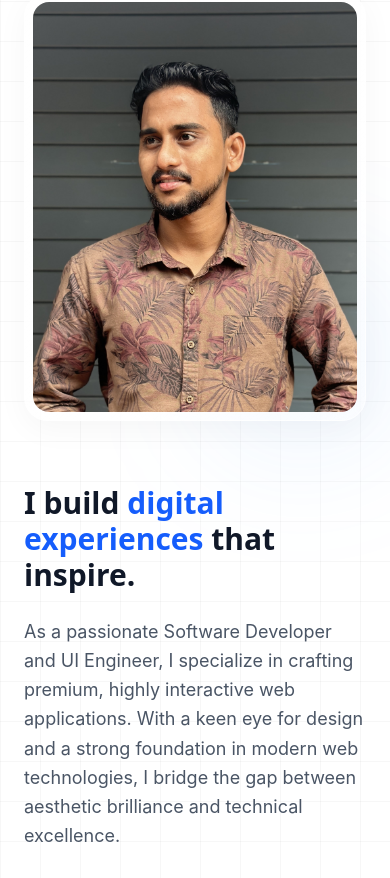
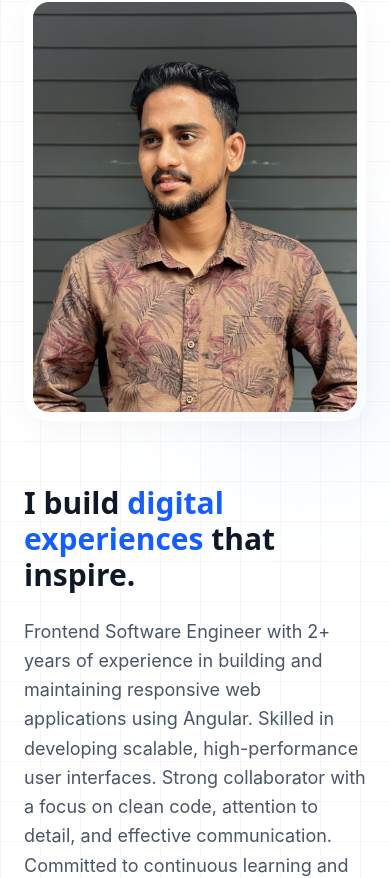
Before and after one commit to Ashik-ch/Ashikch, a React (Vite) app: page / in a window 390 px wide. Shown: the part 1119-1997 px from the top of the page. Built offline with nearby package versions, Linux system fonts and the light colour scheme.

Commit message:
ui updates

```diff
--- a/src/components/About.jsx
+++ b/src/components/About.jsx
@@ -1,6 +1,7 @@
-import { motion } from 'framer-motion';
+import { motion, useMotionValue, useSpring } from "framer-motion";
 import { useRef } from 'react';
 import profile from '../assets/ashik.jpg';
+import { portfolioData } from '../data/portfolioData';
 
 const stats = [
   { label: 'Years Experience', value: '3+' },
@@ -10,23 +11,32 @@ const stats = [
 ];
 
 export default function About() {
+
+  const mouseX = useMotionValue(0);
+  const mouseY = useMotionValue(0);
+
+  const smoothX = useSpring(mouseX, { stiffness: 120, damping: 18 });
+  const smoothY = useSpring(mouseY, { stiffness: 120, damping: 18 });
+
+
   return (
     <section id="about" className="py-32 relative overflow-hidden">
       <div className="max-w-7xl mx-auto px-6 lg:px-12 relative z-10">
         <motion.div
           initial={{ opacity: 0, y: 50 }}
           whileInView={{ opacity: 1, y: 0 }}
-          viewport={{ once: true, margin: "-100px" }}
+          viewport={{ once: true }}
           transition={{ duration: 0.8 }}
           className="text-center mb-20"
         >
           <h2 className="text-4xl md:text-5xl font-heading font-bold text-gray-900 mb-4">
-            Behind the Code
+            Behind The Code
           </h2>
           <div className="w-20 h-1 bg-blue-600 mx-auto rounded-full" />
         </motion.div>
 
         <div className="grid grid-cols-1 lg:grid-cols-2 gap-16 items-center">
+
           <motion.div
             initial={{ opacity: 0, x: -50 }}
             whileInView={{ opacity: 1, x: 0 }}
@@ -34,14 +44,36 @@ export default function About() {
             transition={{ duration: 0.8 }}
             className="relative"
           >
-            <div className="relative rounded-3xl overflow-hidden glass-card p-2 aspect-[4/5] group max-w-md mx-auto">
-              <div className="absolute inset-0 bg-gradient-to-tr from-blue-500/20 to-purple-500/20 opacity-0 group-hover:opacity-100 transition-opacity duration-500 z-10" />
+            <div
+              className="relative rounded-3xl overflow-hidden glass-card p-2 aspect-[4/5] group max-w-md mx-auto"
+              onMouseMove={(e) => {
+                const rect = e.currentTarget.getBoundingClientRect();
+                mouseX.set(e.clientX - rect.left);
+                mouseY.set(e.clientY - rect.top);
+              }}
+            >
+              {/* Hover Gradient Overlay */}
+              <div className="absolute inset-0 bg-gradient-to-tr from-blue-900/50 to-purple-900/50 opacity-0 group-hover:opacity-100 transition-opacity duration-500 z-10" />
+
+              {/* Spotlight Effect */}
+              <motion.div
+                className="absolute inset-0 z-20 pointer-events-none opacity-0 group-hover:opacity-100 transition-opacity duration-300"
+                style={{
+                  background: `radial-gradient(220px circle at ${smoothX}px ${smoothY}px, rgba(255,255,255,0.30), transparent 60%)`,
+                }}
+              />
+
+              {/* Image */}
               <img
                 src={profile}
                 alt="Ashik Portrait"
                 className="w-full h-full object-cover rounded-2xl transition-transform duration-700 group-hover:scale-105"
               />
+
+              {/* Shine Line */}
+              <div className="absolute inset-0 bg-gradient-to-r from-transparent via-white/10 to-transparent -translate-x-full group-hover:translate-x-full transition-transform duration-1000 z-20" />
             </div>
+
             {/* Floating decoration */}
             <div className="absolute -bottom-8 -right-8 w-48 h-48 bg-blue-400/10 rounded-full blur-3xl -z-10" />
           </motion.div>
@@ -55,11 +87,8 @@ export default function About() {
             <h3 className="text-3xl font-heading font-bold text-gray-900 mb-6">
               I build <span className="text-blue-600">digital experiences</span> that inspire.
             </h3>
-            <p className="text-lg text-gray-600 leading-relaxed mb-8">
-              As a passionate Software Developer and UI Engineer, I specialize in crafting premium, highly interactive web applications. With a keen eye for design and a strong foundation in modern web technologies, I bridge the gap between aesthetic brilliance and technical excellence.
-            </p>
             <p className="text-lg text-gray-600 leading-relaxed mb-10">
-              My journey involves working with diverse teams and tackling complex problems, always aiming to deliver solutions that are not just functional, but truly memorable.
+              {portfolioData.about}
             </p>
 
             <div className="grid grid-cols-2 gap-6">
--- a/src/components/Contact.jsx
+++ b/src/components/Contact.jsx
@@ -1,7 +1,16 @@
 import { motion } from 'framer-motion';
 import { Mail, MapPin, Send, Code, Globe, MessageCircle } from 'lucide-react';
 
+import { portfolioData } from '../data/portfolioData';
+
 export default function Contact() {
+  const { contact, personal_info } = portfolioData;
+  const socialLinks = [
+    { icon: Code, url: personal_info.github },
+    { icon: Globe, url: personal_info.portfolio },
+    { icon: MessageCircle, url: personal_info.linkedin }
+  ];
+
   return (
     <section id="contact" className="py-32 relative bg-gray-900 text-white overflow-hidden mt-32 rounded-t-[3rem]">
       {/* Decorative Background Elements */}
@@ -31,7 +40,7 @@ export default function Contact() {
                 </div>
                 <div>
                   <div className="text-sm text-gray-500">Email Me</div>
-                  <a href="mailto:hello@example.com" className="font-medium hover:text-blue-400 transition-colors">hello@example.com</a>
+                  <a href={`mailto:${contact.email}`} className="font-medium hover:text-blue-400 transition-colors">{contact.email}</a>
                 </div>
               </div>
 
@@ -41,17 +50,19 @@ export default function Contact() {
                 </div>
                 <div>
                   <div className="text-sm text-gray-500">Location</div>
-                  <div className="font-medium">Kochi, Kerala</div>
+                  <div className="font-medium">{contact.address}</div>
                 </div>
               </div>
             </div>
 
             {/* Social Icons */}
             <div className="flex gap-4">
-              {[Code, Globe, MessageCircle].map((Icon, i) => (
+              {socialLinks.map(({ icon: Icon, url }, i) => (
                 <a
                   key={i}
-                  href="#"
+                  href={url}
+                  target="_blank"
+                  rel="noopener noreferrer"
                   className="w-10 h-10 rounded-full bg-white/5 border border-white/10 flex items-center justify-center text-gray-400 hover:text-white hover:bg-blue-600 hover:border-blue-500 hover:shadow-[0_0_15px_rgba(59,130,246,0.5)] transition-all duration-300 interactive"
                 >
                   <Icon size={18} />
@@ -119,7 +130,7 @@ export default function Contact() {
 
         {/* Footer */}
         <div className="mt-32 pt-8 border-t border-white/10 flex flex-col md:flex-row justify-between items-center gap-4 text-sm text-gray-500 pb-8">
-          <div>© {new Date().getFullYear()} Ashik. All rights reserved.</div>
+          <div>© {new Date().getFullYear()} {personal_info.name}. All rights reserved.</div>
           <div className="flex gap-6">
             <a href="#" className="hover:text-white transition-colors">Privacy Policy</a>
             <a href="#" className="hover:text-white transition-colors">Terms of Service</a>
--- a/src/components/Projects.jsx
+++ b/src/components/Projects.jsx
@@ -1,54 +1,97 @@
-import { motion, AnimatePresence } from 'framer-motion';
-import { useState } from 'react';
-import { Code, ExternalLink } from 'lucide-react';
+import { motion, AnimatePresence } from "framer-motion";
+import { ExternalLink } from "lucide-react";
+import { useRef, useState, useCallback } from "react";
+import { portfolioData } from "../data/portfolioData";
 
-const projects = [
-  {
-    id: 1,
-    title: 'E-Commerce Platform',
-    category: 'Full Stack',
-    image: 'https://images.unsplash.com/photo-1661956602116-aa6865609028?ixlib=rb-4.0.3&auto=format&fit=crop&w=800&q=80',
-    tech: ['React', 'Node.js', 'MongoDB', 'Tailwind'],
-    github: '#',
-    live: '#'
-  },
-  {
-    id: 2,
-    title: 'Fintech Dashboard',
-    category: 'Frontend',
-    image: 'https://images.unsplash.com/photo-1551288049-bebda4e38f71?ixlib=rb-4.0.3&auto=format&fit=crop&w=800&q=80',
-    tech: ['Angular', 'RxJS', 'SCSS'],
-    github: '#',
-    live: '#'
-  },
-  {
-    id: 3,
-    title: 'AI Image Generator',
-    category: 'Full Stack',
-    image: 'https://images.unsplash.com/photo-1677442136019-21780ecad995?ixlib=rb-4.0.3&auto=format&fit=crop&w=800&q=80',
-    tech: ['React', 'OpenAI', 'Express'],
-    github: '#',
-    live: '#'
-  },
-  {
-    id: 4,
-    title: 'Luxury Portfolio',
-    category: 'Frontend',
-    image: 'https://images.unsplash.com/photo-1460925895917-afdab827c52f?ixlib=rb-4.0.3&auto=format&fit=crop&w=800&q=80',
-    tech: ['React', 'Framer Motion', 'Tailwind'],
-    github: '#',
-    live: '#'
-  }
+/* ---------------- IMAGES ---------------- */
+const defaultImages = [
+  "https://images.unsplash.com/photo-1661956602116-aa6865609028?auto=format&fit=crop&w=900&q=80",
+  "https://images.unsplash.com/photo-1551288049-bebda4e38f71?auto=format&fit=crop&w=900&q=80",
+  "https://images.unsplash.com/photo-1677442136019-21780ecad995?auto=format&fit=crop&w=900&q=80",
+  "https://images.unsplash.com/photo-1460925895917-afdab827c52f?auto=format&fit=crop&w=900&q=80",
+  "https://images.unsplash.com/photo-1504384308090-c894fdcc538d?auto=format&fit=crop&w=900&q=80",
+  "https://images.unsplash.com/photo-1498050108023-c5249f4df085?auto=format&fit=crop&w=900&q=80",
 ];
 
-const categories = ['All', 'Frontend', 'Full Stack'];
+function TiltCard({
+  children,
+  className = "",
+  tilt = 14,
+  scale = 1.03,
+}) {
+  const ref = useRef(null);
+  const [style, setStyle] = useState({
+    transform:
+      "perspective(1400px) rotateX(0deg) rotateY(0deg) scale3d(1,1,1)",
+  });
+
+  const [spot, setSpot] = useState({ x: 50, y: 50, opacity: 0 });
+
+  const handleMove = useCallback(
+    (e) => {
+      const el = ref.current;
+      if (!el) return;
+
+      const rect = el.getBoundingClientRect();
+
+      const px = (e.clientX - rect.left) / rect.width;
+      const py = (e.clientY - rect.top) / rect.height;
+
+      const rx = (py - 0.5) * tilt * -1;
+      const ry = (px - 0.5) * tilt;
+
+      setStyle({
+        transform: `perspective(1400px) rotateX(${rx}deg) rotateY(${ry}deg) scale3d(${scale},${scale},${scale})`,
+        transition: "transform .12s ease-out",
+      });
+
+      setSpot({
+        x: px * 100,
+        y: py * 100,
+        opacity: 1,
+      });
+    },
+    [tilt, scale]
+  );
+
+  const reset = () => {
+    setStyle({
+      transform:
+        "perspective(1400px) rotateX(0deg) rotateY(0deg) scale3d(1,1,1)",
+      transition: "transform .35s ease-out",
+    });
+
+    setSpot((s) => ({ ...s, opacity: 0 }));
+  };
+
+  return (
+    <div
+      ref={ref}
+      onMouseMove={handleMove}
+      onMouseLeave={reset}
+      className={`relative will-change-transform ${className}`}
+      style={{
+        ...style,
+        transformStyle: "preserve-3d",
+      }}
+    >
+      {children}
+
+      {/* Spotlight */}
+      <div
+        className="pointer-events-none absolute inset-0 rounded-3xl"
+        style={{
+          opacity: spot.opacity,
+          transition: "opacity .25s",
+          background: `radial-gradient(circle at ${spot.x}% ${spot.y}%, rgba(255,255,255,.18), transparent 35%)`,
+        }}
+      />
+    </div>
+  );
+}
 
 export default function Projects() {
-  const [activeCategory, setActiveCategory] = useState('All');
-
-  const filteredProjects = projects.filter(
-    (project) => activeCategory === 'All' || project.category === activeCategory
-  );
+  const projects = portfolioData.projects;
 
   return (
     <section id="projects" className="py-32 relative bg-gray-50/50">
@@ -61,72 +104,71 @@ export default function Projects() {
           className="text-center mb-16"
         >
           <h2 className="text-4xl md:text-5xl font-heading font-bold text-gray-900 mb-4">
-            Selected Works
+            Featured Work
           </h2>
           <div className="w-20 h-1 bg-blue-600 mx-auto rounded-full mb-10" />
-
-          {/* Category Filter */}
-          <div className="flex flex-wrap justify-center gap-4">
-            {categories.map((category) => (
-              <button
-                key={category}
-                onClick={() => setActiveCategory(category)}
-                className={`px-6 py-2 rounded-full font-medium transition-all duration-300 interactive ${
-                  activeCategory === category
-                    ? 'bg-blue-600 text-white shadow-lg shadow-blue-600/30'
-                    : 'glass text-gray-600 hover:text-blue-600'
-                }`}
-              >
-                {category}
-              </button>
-            ))}
-          </div>
         </motion.div>
 
-        <motion.div layout className="grid grid-cols-1 md:grid-cols-2 gap-8">
+        {/* Grid */}
         <AnimatePresence>
-            {filteredProjects.map((project) => (
+          <div className="grid grid-cols-1 gap-8 md:grid-cols-2">
+            {projects.map((project, index) => (
               <motion.div
-                key={project.id}
-                layout
-                initial={{ opacity: 0, scale: 0.9 }}
-                animate={{ opacity: 1, scale: 1 }}
-                exit={{ opacity: 0, scale: 0.9 }}
-                transition={{ duration: 0.4 }}
-                className="group relative rounded-3xl overflow-hidden glass-card aspect-[4/3] cursor-pointer"
+                key={index}
+                initial={{ opacity: 0, y: 35 }}
+                whileInView={{ opacity: 1, y: 0 }}
+                viewport={{ once: true }}
+                transition={{ delay: index * 0.08 }}
               >
+                <TiltCard className="group h-full">
+                  <div className="relative aspect-[4/3] overflow-hidden rounded-3xl border border-white/10 bg-white/5 shadow-[0_25px_60px_rgba(0,0,0,0.45)] backdrop-blur-xl">
+                    {/* Image */}
                     <img
-                  src={project.image}
-                  alt={project.title}
-                  className="absolute inset-0 w-full h-full object-cover transition-transform duration-700 group-hover:scale-110"
+                      src={defaultImages[index % defaultImages.length]}
+                      alt={project.name}
+                      className="absolute inset-0 h-full w-full object-cover transition duration-700 group-hover:scale-110"
                     />
-                <div className="absolute inset-0 bg-gradient-to-t from-gray-900/90 via-gray-900/40 to-transparent opacity-80 group-hover:opacity-90 transition-opacity duration-300" />
 
-                <div className="absolute inset-0 p-8 flex flex-col justify-end translate-y-8 group-hover:translate-y-0 transition-transform duration-500">
-                  <div className="mb-4 flex flex-wrap gap-2">
-                    {project.tech.map((tech, i) => (
-                      <span key={i} className="px-3 py-1 text-xs font-medium text-white/90 bg-white/10 backdrop-blur-md rounded-full border border-white/20">
+                    <div className="absolute inset-0 bg-gradient-to-t from-black/95 via-black/60 to-transparent" />
+
+                    <div className="absolute inset-0 flex flex-col justify-end p-7">
+                      <div className="mb-3 flex flex-wrap gap-2">
+                        {project.technologies?.slice(0, 4)
+                          .map((tech, i) => (
+                            <span
+                              key={i}
+                              className="rounded-full border border-white/15 text-white/90 bg-white/10 px-3 py-1 text-[11px] font-medium backdrop-blur-xl"
+                            >
                               {tech}
                             </span>
                           ))}
                       </div>
-                  <h3 className="text-2xl font-heading font-bold text-white mb-4">
-                    {project.title}
+                      <h3 className="text-2xl font-heading font-bold text-white mb-2">
+                        {project.name}
                       </h3>
 
-                  <div className="flex gap-4 opacity-0 group-hover:opacity-100 transition-opacity duration-500 delay-100">
-                    <a href={project.github} className="flex items-center gap-2 px-4 py-2 bg-white text-gray-900 rounded-full font-medium hover:bg-gray-100 transition-colors interactive">
-                      <Code size={16} /> Code
+                      <p className="mt-2 line-clamp-2 text-sm text-white/70">
+                        {project.description}
+                      </p>
+
+                      {project.link && (
+                        <a
+                          href={project.link}
+                          target="_blank"
+                          rel="noreferrer"
+                          className="mt-5 inline-flex w-fit items-center gap-2 rounded-full bg-white/20 backdrop-blur-md px-5 py-2.5 text-sm font-semibold text-white  transition hover:scale-105"
+                        >
+                          <ExternalLink size={16} />
+                          View Project
                         </a>
-                    <a href={project.live} className="flex items-center gap-2 px-4 py-2 bg-blue-600 text-white rounded-full font-medium hover:bg-blue-700 transition-colors interactive">
-                      <ExternalLink size={16} /> Live Demo
-                    </a>
+                      )}
                     </div>
                   </div>
+                </TiltCard>
               </motion.div>
             ))}
+          </div>
         </AnimatePresence>
-        </motion.div>
       </div>
     </section>
   );
--- /dev/null
+++ b/src/data/portfolioData.js
@@ -0,0 +1,150 @@
+export const portfolioData = {
+  personal_info: {
+    name: "Ashik C H",
+    title: "Full Stack Developer | Designer",
+    birthdate: "17/12/1998",
+    email: "ashikch7117@gmail.com",
+    phone: "+91 9645937117",
+    address: "BurDubai, UAE -",
+    linkedin: "http://www.linkedin.com/in/ashikch",
+    github: "https://github.com/Ashik-ch",
+    portfolio: "https://ashik-ch.github.io/Ashik-CH/"
+  },
+  about: "Frontend Software Engineer with 2+ years of experience in building and maintaining responsive web applications using Angular. Skilled in developing scalable, high-performance user interfaces. Strong collaborator with a focus on clean code, attention to detail, and effective communication. Committed to continuous learning and staying current with modern web technologies.",
+  experience: [
+    {
+      company: "VAAS Intelligent Technology Solutions",
+      location: "Kochi",
+      role: "Internship",
+      technologies: ["Angular 18", "PrimeFlex", "PrimeNG", "RXJS", "Bootstrap", "Github", "API Integration"]
+    },
+    {
+      company: "AmruthaShala",
+      location: "Hyderabad",
+      role: "Angular Developer",
+      technologies: ["Angular 15", "Angular Material", "SCSS", "Bootstrap", "Slack", "API Integration"]
+    },
+    {
+      company: "Luminar",
+      location: "Kozhikode",
+      role: "MEAN Stack Intern",
+      technologies: ["Angular", "Node.js", "Express.js", "Bootstrap", "Angular Material", "MongoDB"]
+    }
+  ],
+  education: [
+    {
+      degree: "Intern - FullStack Development",
+      institution: "Luminar Technolab",
+      location: "Calicut",
+      year: "2022-23"
+    },
+    {
+      degree: "MSc. Computer Science",
+      institution: "Pondicherry University",
+      year: "2020-2022"
+    },
+    {
+      degree: "BSc. Computer Science",
+      institution: "NAM College, Kannur University",
+      year: "2017-2020"
+    },
+    {
+      degree: "Higher Secondary - Computer Science",
+      institution: "P.R.M. Kolavaloor H.S.S",
+      year: "2015-2017"
+    }
+  ],
+  skills: {
+    technical: [
+      "Angular", "HTML", "CSS", "JavaScript", "TypeScript",
+      "Node.js", "NestJS", "React", "PostgreSQL", "MongoDB",
+      "PrimeNG", "TailwindCSS", "Bootstrap", "Git", "GitHub", "Bitbucket"
+    ],
+    tools: [
+      "Jira", "Slack", "Postman", "Swagger", "Figma", "Adobe XD", "Adobe Photoshop"
+    ],
+    soft_skills: [
+      "Effective communication", "Problem-solving", "Creative thinking",
+      "Team Collaboration", "Leadership quality", "Time management",
+      "Attention to Details", "Quickly adapt and learn new technologies"
+    ]
+  },
+  languages: ["English", "Malayalam", "Tamil", "Hindi"],
+  projects: [
+    {
+      name: "Restaurant Management ERP - Eat and Drink",
+      company: "VAAS Intelligent Technology Solutions",
+      duration: "Sep 2023 – Mar 2025",
+      description: "Developed and maintained a restaurant management ERP system with modules for product management, reporting, and financial tracking. Integrated warehouse management for purchase orders and material transfers.",
+      technologies: ["Angular 18", "PrimeFlex", "PrimeNG", "Github", "PM Tool", "Swagger"],
+      link: "https://erp.eatanddrink.ae/"
+    },
+    {
+      name: "Loan Management App – Thazhayil Finance",
+      company: "VAAS Intelligent Technology Solutions",
+      duration: "Sep 2023 – Dec 2024",
+      description: "Built an intuitive loan management interface using Angular Material. Enabled loan creation, application, and admin-side status tracking for over 500+ loan accounts.",
+      technologies: ["Angular 18", "Angular Material", "Bitbucket", "Source Tree"],
+      link: "http://loandashboard.vaas.tech/"
+    },
+    {
+      name: "Consumer Loan Website – Thazhayil Finance",
+      company: "VAAS Intelligent Technology Solutions",
+      duration: "Jan 2025 – Mar 2025",
+      description: "Developed a consumer loan platform for users to manage loan creation, status tracking, and account management. Streamlined loan verification and approval processes through a secure admin panel.",
+      technologies: ["Angular 18", "Angular Material", "Bitbucket", "Source Tree"],
+      link: "https://www.thazhayilfinance.com/"
+    },
+    {
+      name: "Food Ordering & Delivery App - Amruthashala",
+      company: "Amruthashala Private Ltd",
+      duration: "May 2023 – Sep 2023",
+      description: "Designed and developed a responsive food ordering app with real-time order tracking. Implemented personalized meal plans and secure payment processing.",
+      technologies: ["Angular 16", "TailwindCSS", "Slack", "Jira", "Git"],
+      link: "https://www.thazhayilfinance.com/"
+    },
+    {
+      name: "The Hiring Hub",
+      company: "Internship Project",
+      duration: "2023",
+      description: "Web app for people searching for part-time jobs and for hiring. Companies can add jobs and hire people while job seekers can apply.",
+      technologies: ["Angular", "Node.js", "Express.js", "MongoDB"],
+      link: "https://docs.google.com/document/d/1mTG6dANT36FB9yZxrNXK8guzXNnpAkjb/edit#heading=h.gjdgxs"
+    },
+    {
+      name: "Portfolio Website",
+      company: "Personal",
+      duration: "2022",
+      description: "Personal website containing Resume, Education, Experience, Project details, Skills, and Contact details with dark and light mode. Hosted on GitHub.",
+      technologies: ["Angular", "HTML", "CSS", "TailwindCSS"],
+      link: "https://ashik-ch.github.io/Ashik-CH/"
+    },
+    {
+      name: "Personal Website (Static)",
+      company: "Personal",
+      duration: "2022",
+      description: "Personal website using HTML5, CSS3, Bootstrap, JavaScript. Hosted on GitHub. Contains resume, expertise, projects, and skills. Responsive static website.",
+      technologies: ["HTML5", "CSS3", "Bootstrap", "JavaScript", "Github"],
+      link: "https://ashik-ch.github.io/ashik.ch"
+    },
+    {
+      name: "Mindroid'20 – College Magazine",
+      company: "NAM College",
+      duration: "2019-2020",
+      description: "Computer science departmental magazine of NAM College Kallikandy. Created during COVID-19 lockdown. Included Malayalam and English articles, poems, stories, experience notes, tech articles, and reports.",
+      technologies: ["Adobe Photoshop"],
+      link: "https://online.fliphtml5.com/mrinn/acjm/#p=1"
+    }
+  ],
+  activities: [
+    "Active participation in various awareness programs organized by colleges",
+    "Active participation in different academic projects and events",
+    "Active participation in Pain and Palliative",
+    "Active participation as a NSS volunteer"
+  ],
+  contact: {
+    phone: "+91 9645937117",
+    email: "ashikch7117@gmail.com",
+    address: "Kannur, Kerala - 670693"
+  }
+};
```
Also changed, not shown: src/components/Experience.jsx (+3 -23 lines), src/components/Skills.jsx (+32 -45 lines), src/components/ui/hero.tsx (+5 -2 lines). Lines whose indentation alone changed are shown as unchanged.
